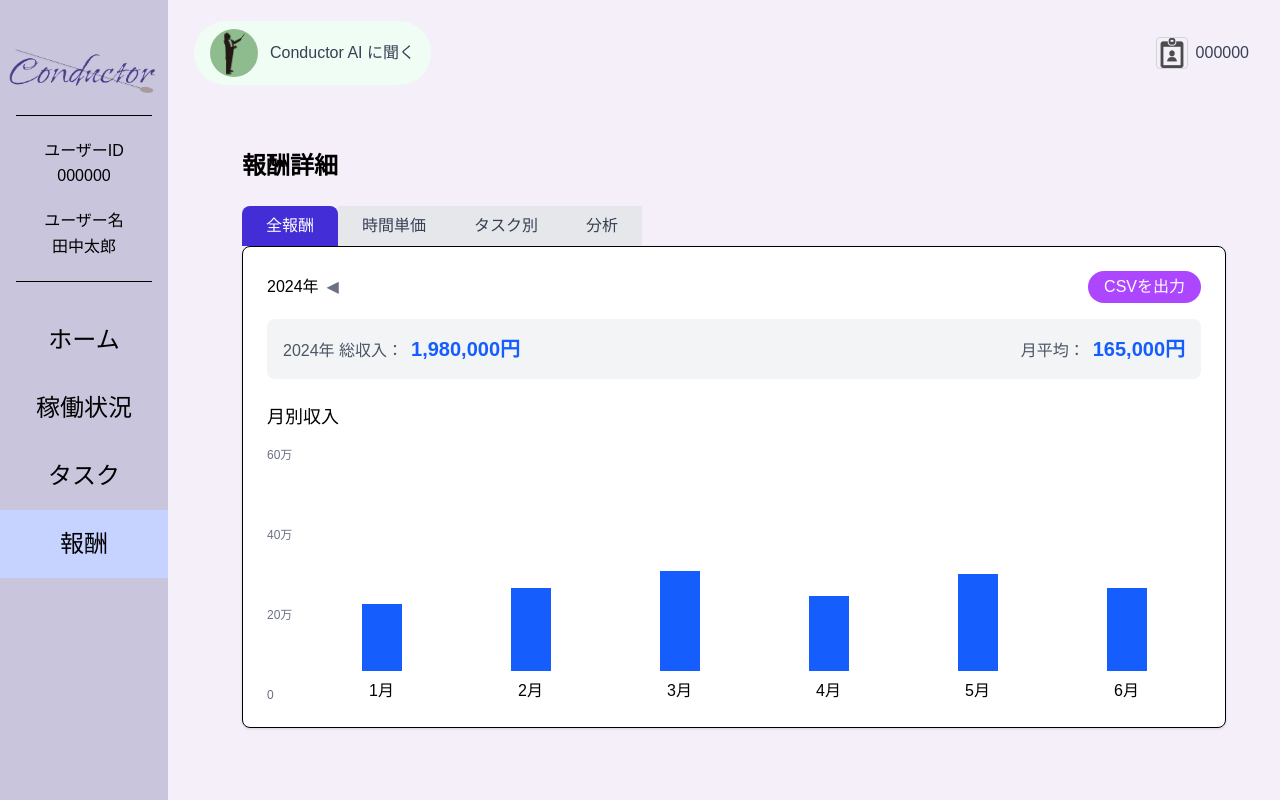
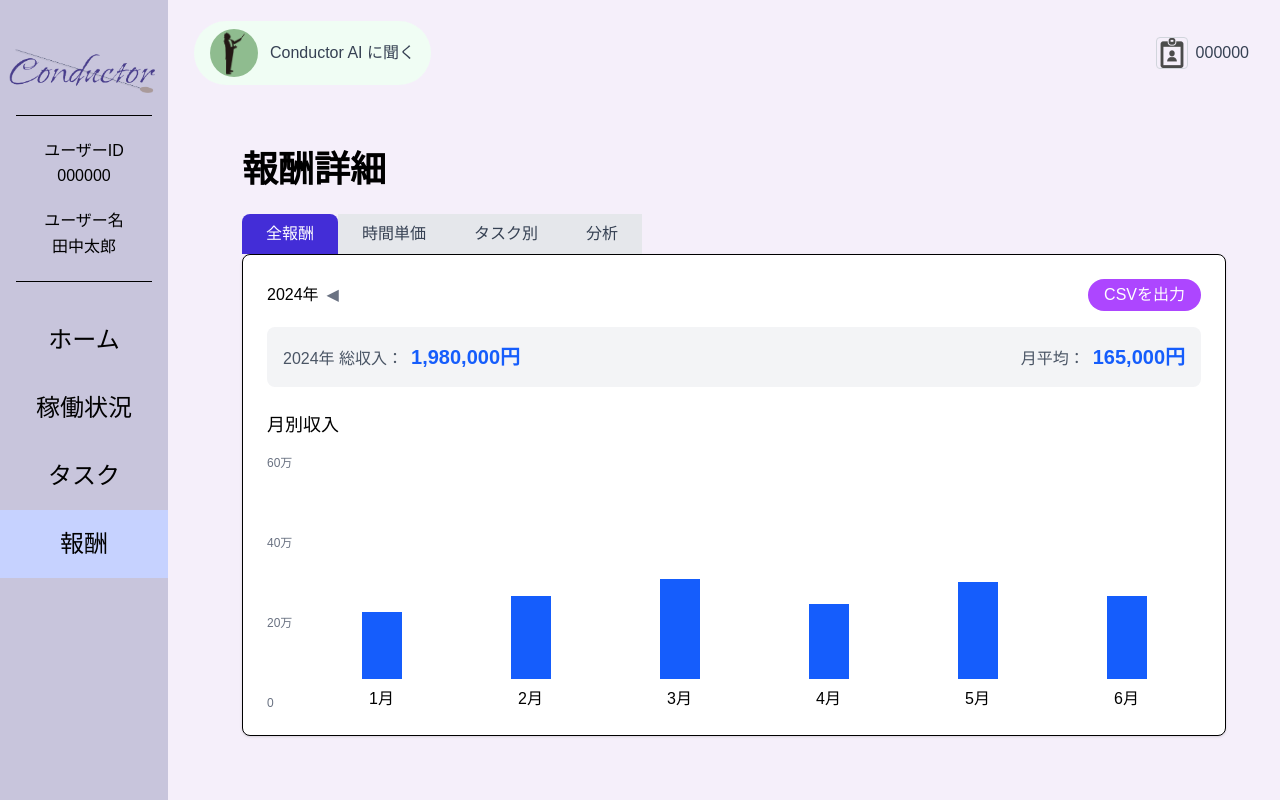
Before and after one commit to Kai-T-KiA/conductor, a Next.js app in the folder frontend/: page /user/reward in a window 1280 px wide. Built offline with nearby package versions, Linux system fonts and the light colour scheme.

Commit message:
ユーザー報酬詳細画面のフォントサイズ修正

```diff
--- a/frontend/src/app/user/reward/page.tsx
+++ b/frontend/src/app/user/reward/page.tsx
@@ -82,7 +82,7 @@
   return (
     <>
       <div className="p-6">
-        <h1 className="text-2xl font-bold mb-6">報酬詳細</h1>
+        <h1 className="text-4xl font-bold mb-6">報酬詳細</h1>
 
         {/* タブナビゲーション */}
         <div className="flex">
```
